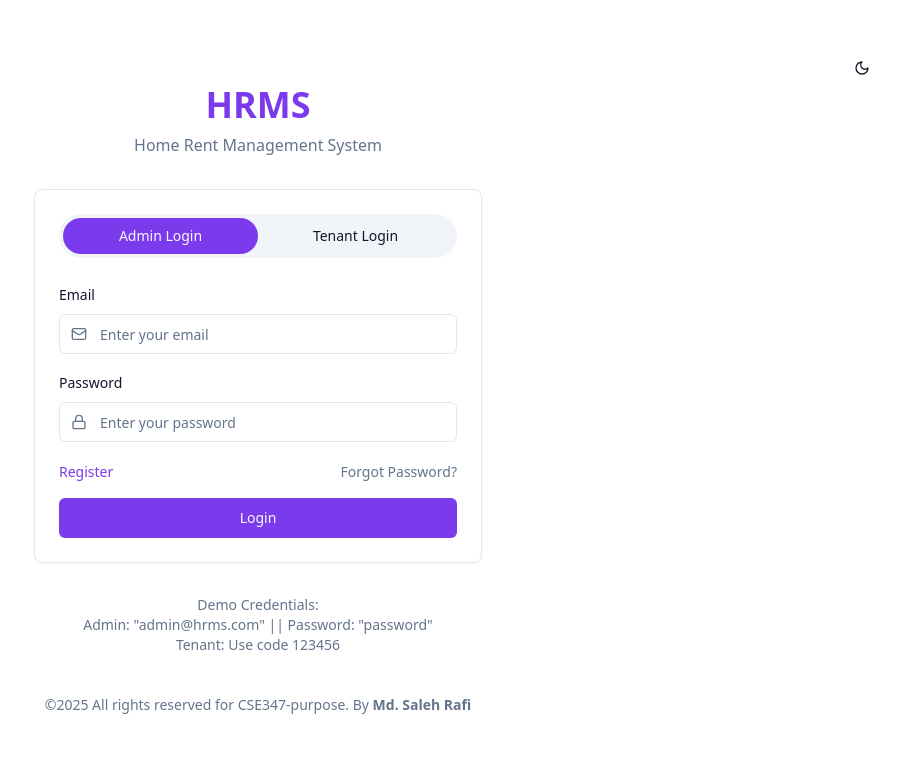
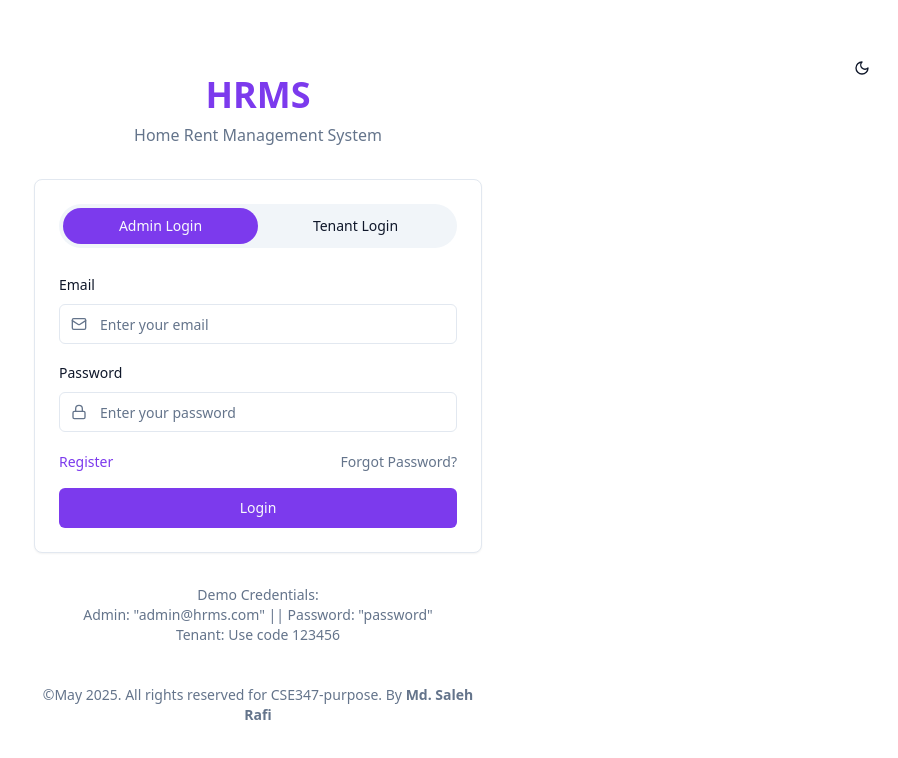
Before and after one commit to salehrafi/HRMS, a React (Vite) app: page /login in a window 1280 px wide. Shown: the top 758 px of the page, without its empty margins (382-1280 px from the left). Built offline with nearby package versions, Linux system fonts and the light colour scheme.

Commit message:
Update something

```diff
--- a/src/pages/Login.tsx
+++ b/src/pages/Login.tsx
@@ -247,7 +247,7 @@ const Login = () => {
           <br />
           <br />
           <footer>
-            <p>&copy;2025 All rights reserved for CSE347-purpose. By <strong>Md. Saleh Rafi</strong></p>
+            <p>&copy;May 2025. All rights reserved for CSE347-purpose. By <strong>Md. Saleh Rafi</strong></p>
           </footer>
         </div>
       </div>
```
